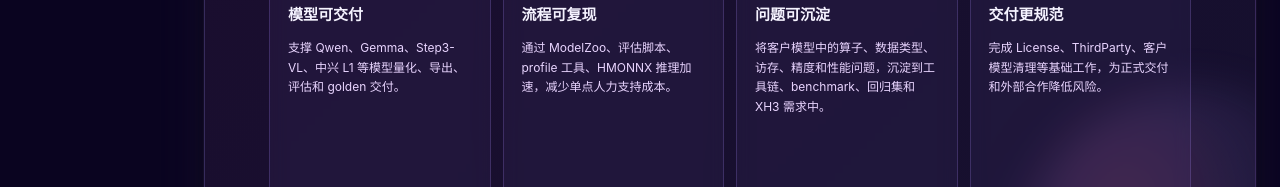
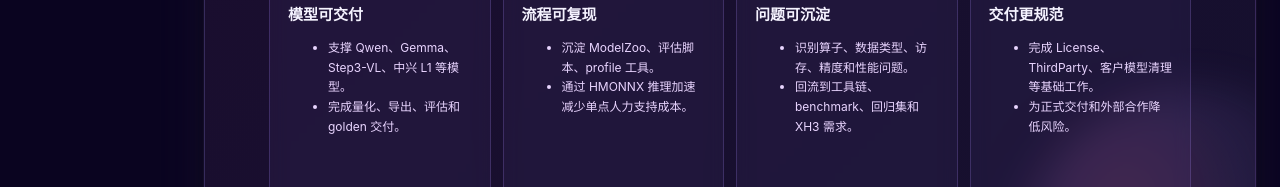
Before and after one commit to BrotherHappy/-chip-algo-summary-2026, a plain HTML site: page personal.html in a window 1280 px wide. Shown: the part 6288-6475 px from the top of the page. Drawn offline with Linux system fonts and the light colour scheme.

```diff
--- a/personal.html
+++ b/personal.html
@@ -436,22 +436,34 @@
         <div class="deliver-card">
           <div class="deliver-card__num">01</div>
           <h3 class="deliver-card__title">模型可交付</h3>
-          <p class="deliver-card__body">支撑 Qwen、Gemma、Step3-VL、中兴 L1 等模型量化、导出、评估和 golden 交付。</p>
+          <ul class="deliver-card__body">
+            <li>支撑 Qwen、Gemma、Step3-VL、中兴 L1 等模型。</li>
+            <li>完成量化、导出、评估和 golden 交付。</li>
+          </ul>
         </div>
         <div class="deliver-card">
           <div class="deliver-card__num">02</div>
           <h3 class="deliver-card__title">流程可复现</h3>
-          <p class="deliver-card__body">通过 ModelZoo、评估脚本、profile 工具、HMONNX 推理加速，减少单点人力支持成本。</p>
+          <ul class="deliver-card__body">
+            <li>沉淀 ModelZoo、评估脚本、profile 工具。</li>
+            <li>通过 HMONNX 推理加速减少单点人力支持成本。</li>
+          </ul>
         </div>
         <div class="deliver-card">
           <div class="deliver-card__num">03</div>
           <h3 class="deliver-card__title">问题可沉淀</h3>
-          <p class="deliver-card__body">将客户模型中的算子、数据类型、访存、精度和性能问题，沉淀到工具链、benchmark、回归集和 XH3 需求中。</p>
+          <ul class="deliver-card__body">
+            <li>识别算子、数据类型、访存、精度和性能问题。</li>
+            <li>回流到工具链、benchmark、回归集和 XH3 需求。</li>
+          </ul>
         </div>
         <div class="deliver-card">
           <div class="deliver-card__num">04</div>
           <h3 class="deliver-card__title">交付更规范</h3>
-          <p class="deliver-card__body">完成 License、ThirdParty、客户模型清理等基础工作，为正式交付和外部合作降低风险。</p>
+          <ul class="deliver-card__body">
+            <li>完成 License、ThirdParty、客户模型清理等基础工作。</li>
+            <li>为正式交付和外部合作降低风险。</li>
+          </ul>
         </div>
       </div>
     </div>
@@ -741,6 +753,6 @@
 </footer>
 
 <script src="personal.js"></script>
-<script src="sidebar.js"></script>
+<script src="sidebar.js?v=2"></script>
 </body>
 </html>
```
Also changed, not shown: h1.html (+1 -1 lines), h2.html (+1 -1 lines), index.html (+1 -1 lines).
